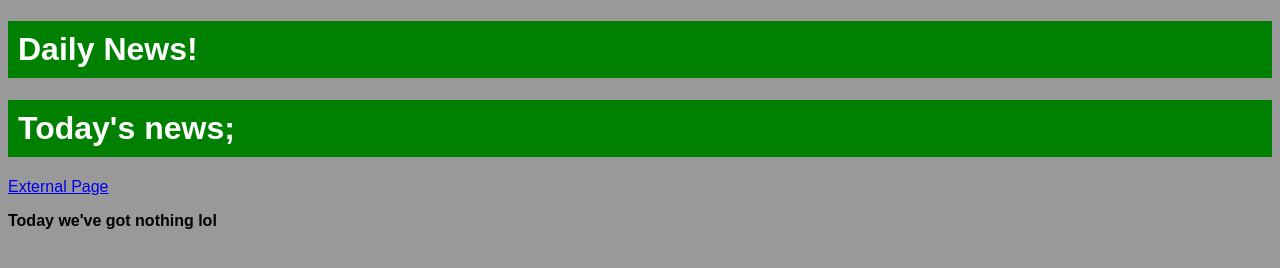
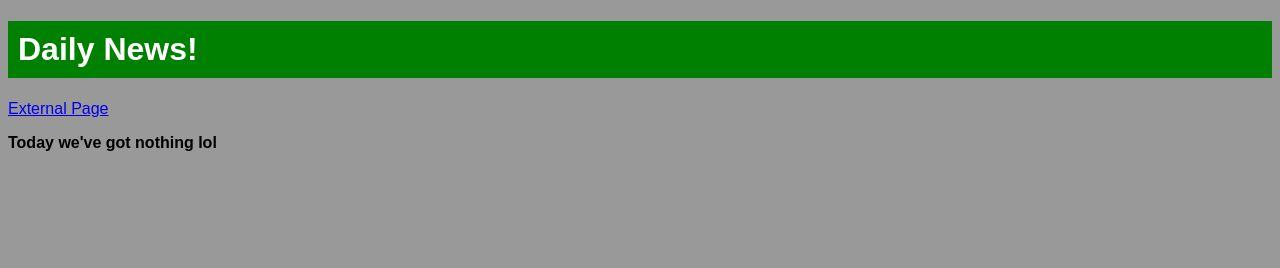
Before and after one commit to dxxmed/dxxmed.github.io, a plain HTML site: page index.html in a window 1280 px wide. Drawn offline with Linux system fonts and the light colour scheme.

Commit message:
Add files via upload

```diff
--- a/index.html
+++ b/index.html
@@ -11,9 +11,6 @@
       <script>
       alert("Welcome to my website!");
       </script>
-      <h1>
-      Today's news;
-      </h1>
       <a href="about.html">External Page</a>
       <p>
          <b>Today we've got nothing lol</b>
```
